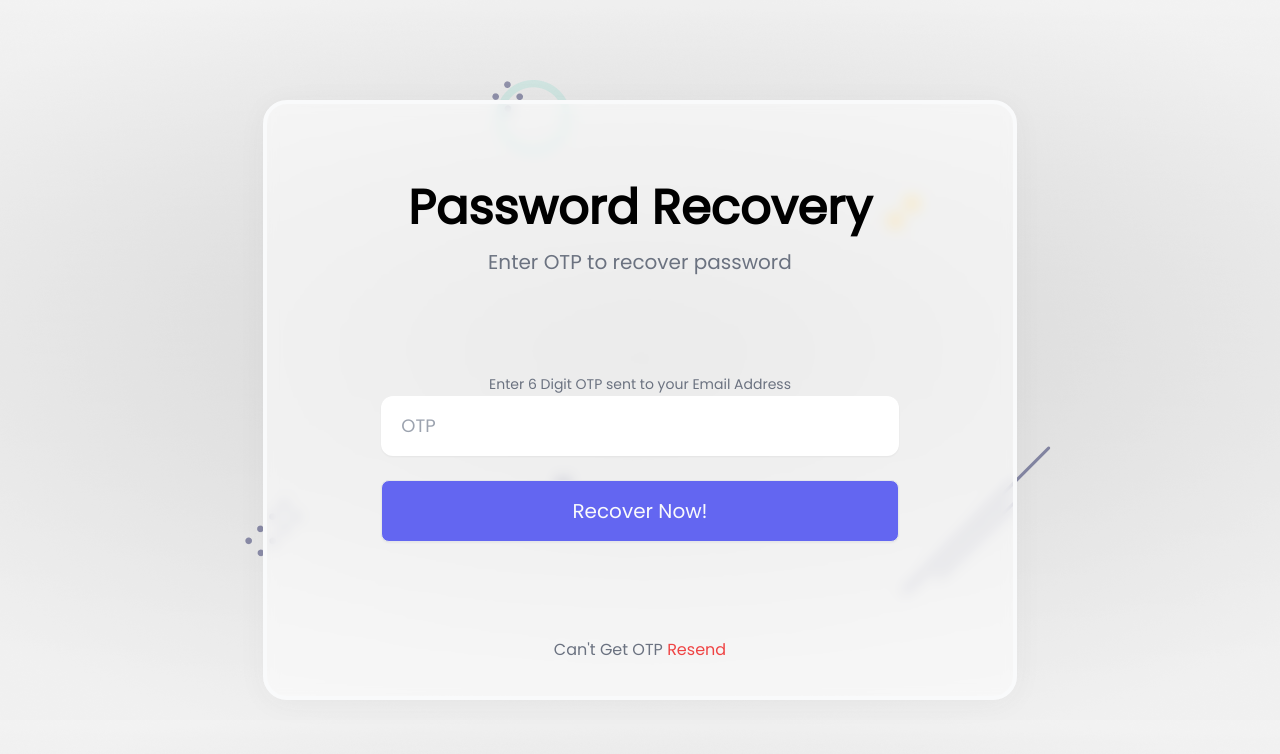
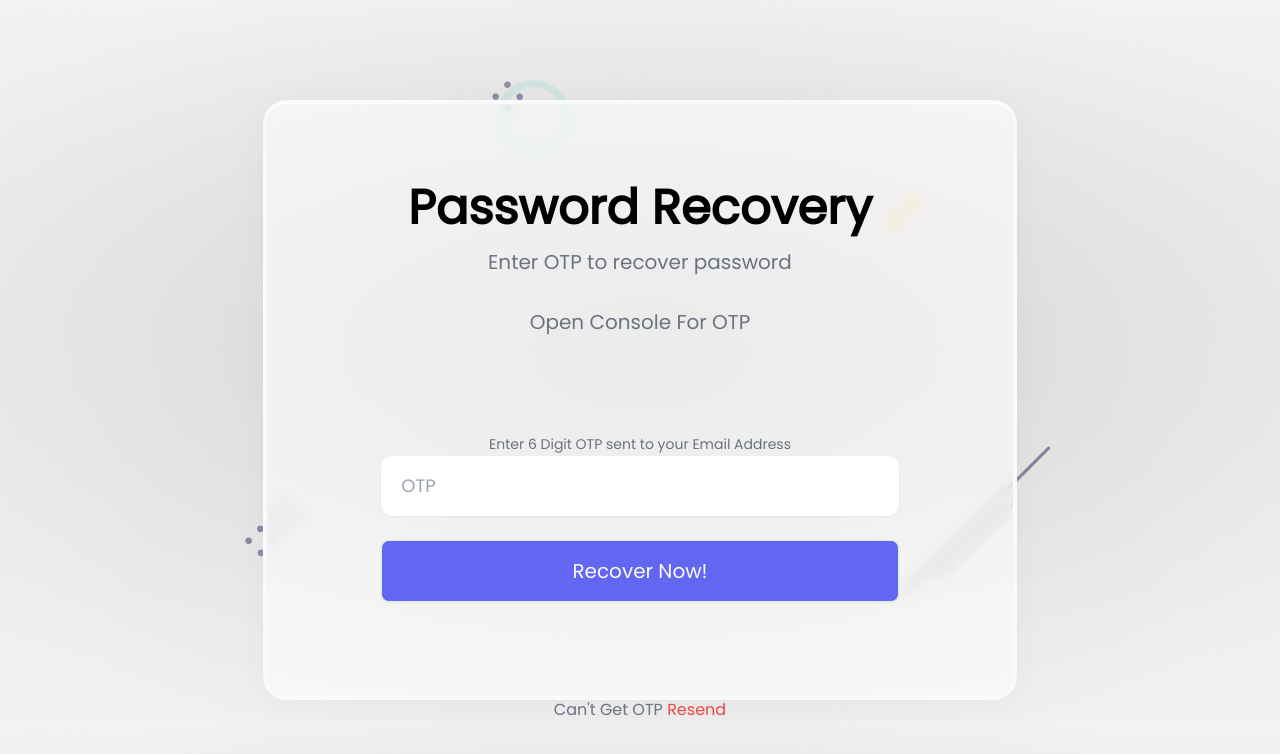
Before and after one commit to chinmay29hub/this-fucking-CRUD-apps, a React (Create React App) app in the folder full-login-app/client/: page /recovery in a window 1280 px wide. Shown: the top 754 px of the page. Built offline with nearby package versions, Linux system fonts and the light colour scheme; no server answers.

Commit message:
added link

```diff
--- a/full-login-app/client/src/components/Recovery.js
+++ b/full-login-app/client/src/components/Recovery.js
@@ -82,6 +82,9 @@ export default function Recovery() {
                     <span className='py-4 text-xl w-2/3 text-center text-gray-500'>
                         Enter OTP to recover password
                     </span>
+                    <span className='py-4 text-xl w-2/3 text-center text-gray-500'>
+                        Open Console For OTP
+                    </span>
                 </div>
                 <form className='py-20' onSubmit={onSubmit}>
 
```
